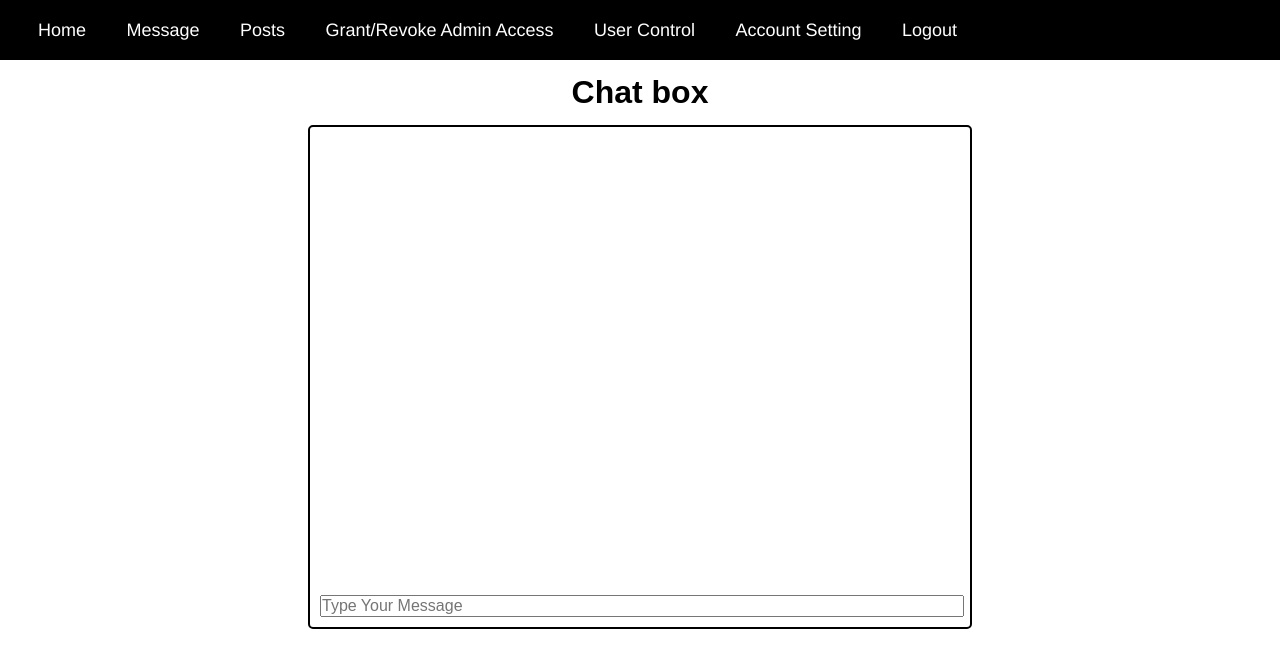
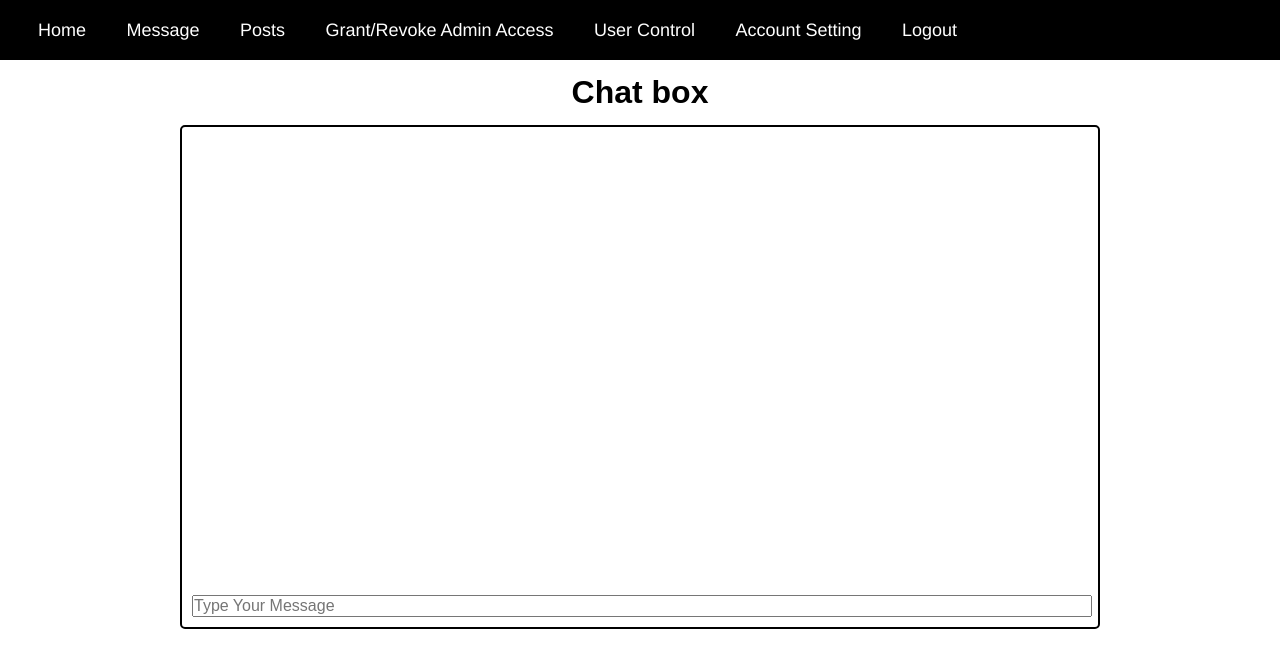
Before and after one commit to Kyle2403/SocialWebApp, a Flask app: page /message in a window 1280 px wide. Shown: the top 668 px of the page. Run offline with Flask 3, Linux system fonts and the light colour scheme; the visitor is signed in with stand-in values (Sample User, id 1); some libraries are stand-ins or nearby versions.

Commit message:
Modify width

```diff
--- a/templates/message.html
+++ b/templates/message.html
@@ -21,7 +21,7 @@
     .chat-box {
         border: 2px solid #000;
         border-radius: 5px;
-        width: 50%;
+        width: 70vw;
         height: 60vh;
         padding: 10px;
         background-color: #fff;
```
Also changed, not shown: 2 other files.
